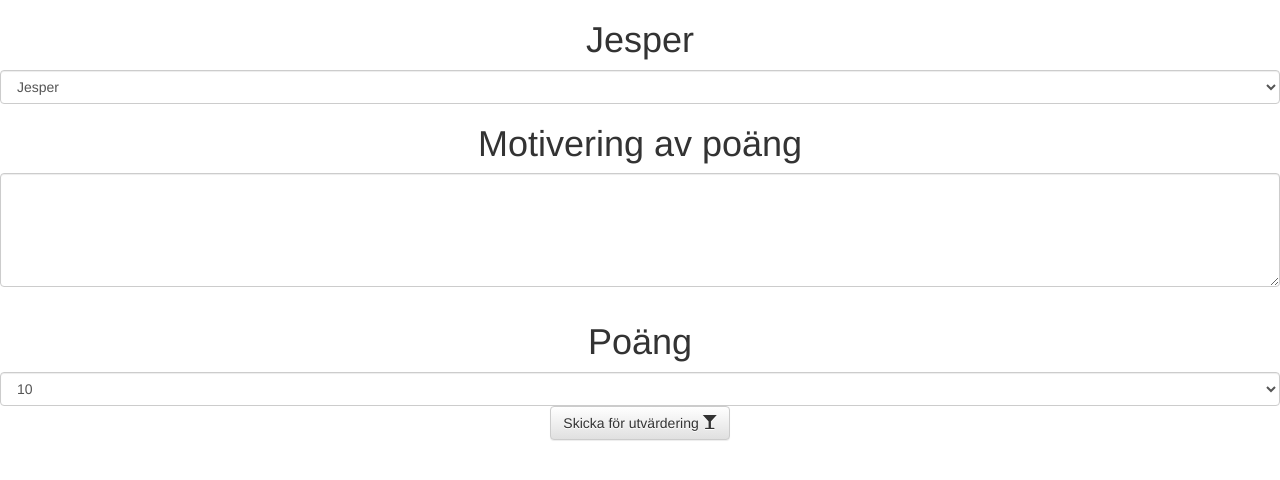
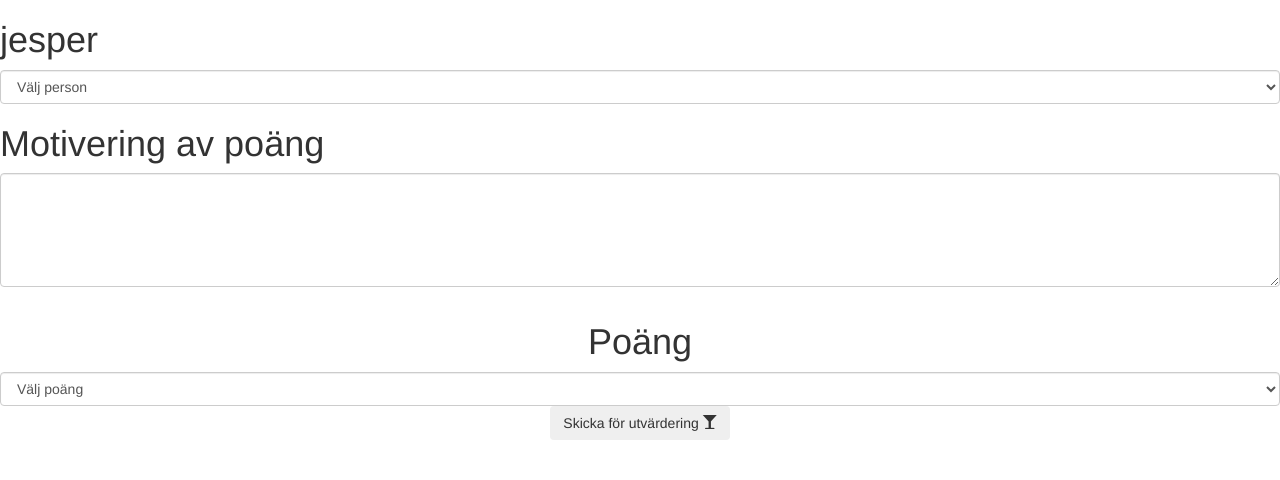
Before and after one commit to jjojo/orsa, an Angular app in the folder orsa-score/: page /dashboard in a window 1280 px wide. Shown: the top 480 px of the page. Built offline with nearby package versions, Linux system fonts and the light colour scheme.

Commit message:
json för home och dashboard klart

```diff
--- a/orsa-score/src/app/app.module.ts
+++ b/orsa-score/src/app/app.module.ts
@@ -4,6 +4,7 @@ import {AppRoutingModule} from './app-routing.module'
 import { AppComponent } from './app.component';
 import { HomeComponent } from './home/home.component';
 import { DashboardComponent } from './dashboard/dashboard.component';
+import {   FormsModule,  ReactiveFormsModule  } from '@angular/forms';
 
 @NgModule({
   declarations: [
@@ -13,7 +14,9 @@ import { DashboardComponent } from './dashboard/dashboard.component';
   ],
   imports: [
     BrowserModule,
-    AppRoutingModule
+    AppRoutingModule,
+    FormsModule,
+    ReactiveFormsModule
   ],
   providers: [],
   bootstrap: [AppComponent]
--- a/orsa-score/src/app/dashboard/dashboard.component.html
+++ b/orsa-score/src/app/dashboard/dashboard.component.html
@@ -1,28 +1,38 @@
-<div class=" text-center">
-  <h1>{{user}}</h1>
+
+<form #f="ngForm"
+    (ngSubmit)="onSubmit(f.value)"
+      class="ui form">
+
+<div class="text" >
+  <h1>{{user}}
+  </h1>
 </div>
-<select class="form-control">
 
-    <option *ngFor="let people of peoples" value="">{{people.name}}</option>
+<select class="form-control" ngModel name="targetID">
+    <option value="" disabled selected>Välj person</option>
+    <option *ngFor="let people of peoples">{{people.name}}</option>
+</select>
 
-</select>
-<div class="text-center">
+<div class="text-center input-group">
   <h1>Motivering av poäng</h1>
 </div>
   <div class="row">
     <div class="col-xs-12"><div class="form-group">
-
-        <textarea class="form-control" rows="5" id="comment"></textarea>
+        <textarea class="form-control" rows="5" id="comment" name="motivering" ngModel></textarea>
     </div>
   </div>
 </div>
+
 <div class="text-center">
   <h1>Poäng</h1>
 </div>
-<select class="form-control">
-    <option *ngFor="let number of [10, 9, 8 , 7, 6, 5, 4, 3, 2, 1, -1, -2, -3, -4, -5, -6, -7, -8, -9, -10]" value="">{{number}}</option>
 
+<select class="form-control" ngModel name="points">
+    <option value="" disabled selected>Välj poäng</option>
+    <option *ngFor="let number of [10, 9, 8 , 7, 6, 5, 4, 3, 2, 1, -1, -2, -3, -4, -5, -6, -7, -8, -9, -10]" >{{number}} </option>
 </select>
-<button type="button" class="btn btn-default center-block" aria-label="Left Align"> Skicka för utvärdering
+
+<button type="submit" class="ui btn center-block" aria-label="Left Align"> Skicka för utvärdering
   <span class="glyphicon glyphicon-glass" aria-hidden="true"></span>
 </button>
+</form>
--- a/orsa-score/src/app/dashboard/dashboard.component.ts
+++ b/orsa-score/src/app/dashboard/dashboard.component.ts
@@ -8,7 +8,7 @@ import { Component, OnInit } from '@angular/core';
 export class DashboardComponent implements OnInit {
 
   constructor() { }
-  user= 'Jesper';
+  user='jesper';
 
   ngOnInit() {
   }
@@ -22,5 +22,11 @@ export class DashboardComponent implements OnInit {
     { name: 'Krillmackan'},
     { name: 'Christian'}
   ];
-
+  onSubmit(form: any): void {
+    form.senderID = this.user;
+    console.log('you submitted value:', form);
+  }
+  getUser() {
+    return this.user;
+  }
 }
--- a/orsa-score/src/app/home/home.component.html
+++ b/orsa-score/src/app/home/home.component.html
@@ -4,18 +4,28 @@
 	<img src="http://pe-golf.se/BKEcco/bilder/FunStuff/Humor/PippiLangstrump-01.jpg" class="img-responsive img-circle center-block">
    </div>
 </div>
-<form>
+
+<form #f="ngForm"
+(ngSubmit)="onSubmit(f.value)"
+        class="ui form">
   <div class="input-group">
     <span class="input-group-addon"><i class="glyphicon glyphicon-user"></i></span>
-    <input id="usrname" type="text" class="form-control" name="usrname" placeholder="Username">
+    <input id="usrname" type="text" class="form-control" name="usrname" ngModel placeholder="Username">
   </div>
+
   <div class="input-group">
     <span class="input-group-addon"><i class="glyphicon glyphicon-lock"></i></span>
-    <input id="password" type="password" class="form-control" name="password" placeholder="Password">
+    <input id="password" type="password" class="form-control" name="password" ngModel placeholder="Password">
   </div>
-<button type="button" class="btn btn-default center-block" aria-label="Left Align"> Log In
+
+  <button type="submit" class="ui btn center-block" aria-label="Left Align"> Log In
   <span class="glyphicon glyphicon-ok" aria-hidden="true"></span>
 </button>
-<button type="button" class="btn btn-default center-block" aria-label="Left Align"> Klicka här för dagens citat
-  <span  aria-hidden="true"></span>
-</button>
+</form>
+
+
+
+
+<!--<button type="button" class="btn btn-default center-block" aria-label="Left Align"> Klicka här för dagens citat-->
+  <!--<span  aria-hidden="true"></span> -->
+<!--</button>-->
--- a/orsa-score/src/app/home/home.component.ts
+++ b/orsa-score/src/app/home/home.component.ts
@@ -1,4 +1,6 @@
-import { Component, OnInit } from '@angular/core';
+import {
+  Component, OnInit } from '@angular/core';
+
 
 @Component({
   selector: 'app-home',
@@ -13,4 +15,8 @@ export class HomeComponent implements OnInit {
   ngOnInit() {
   }
 
+  onSubmit(form: any): void {
+    console.log('you submitted value:', form);
+  }
+
 }
```
